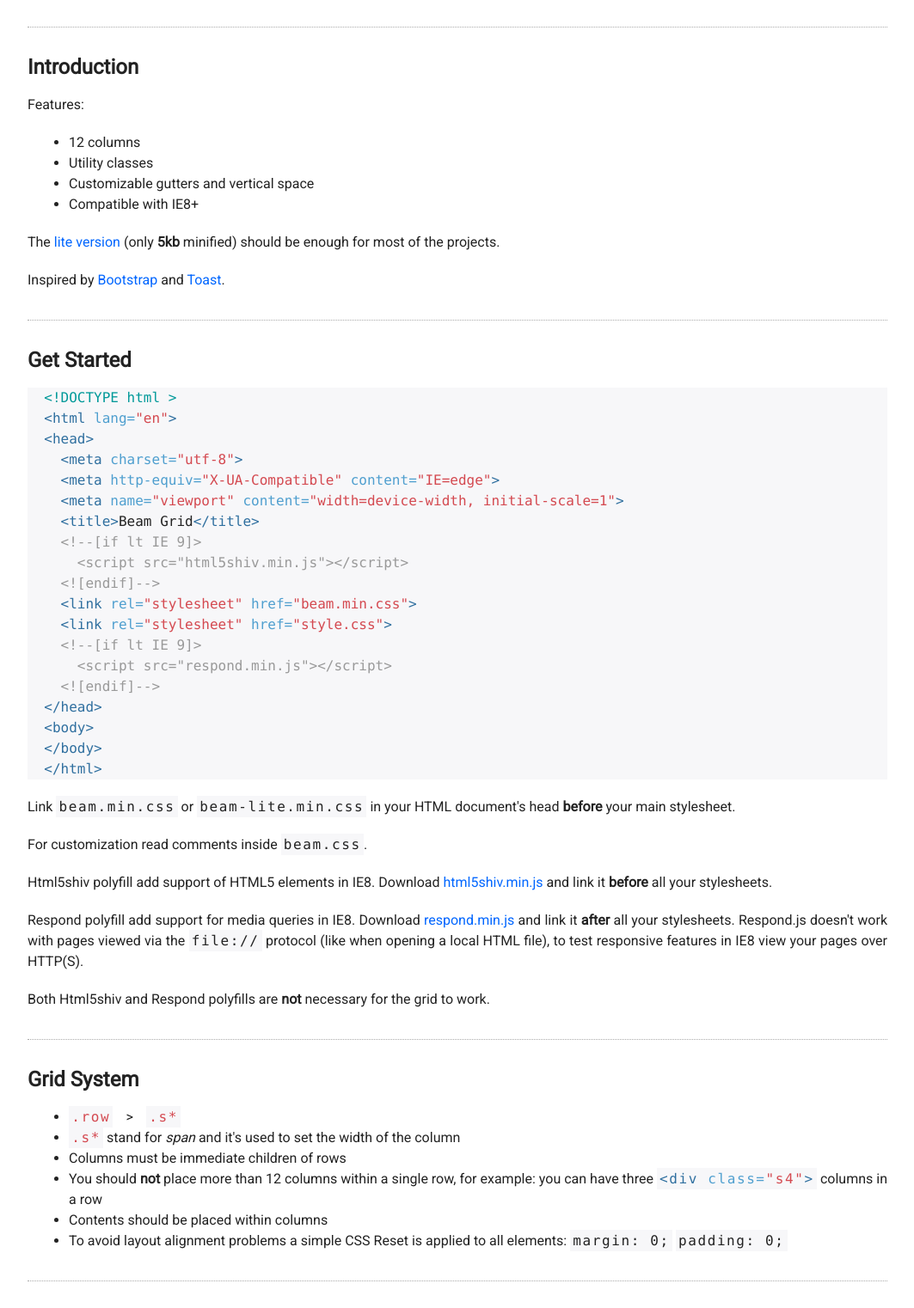
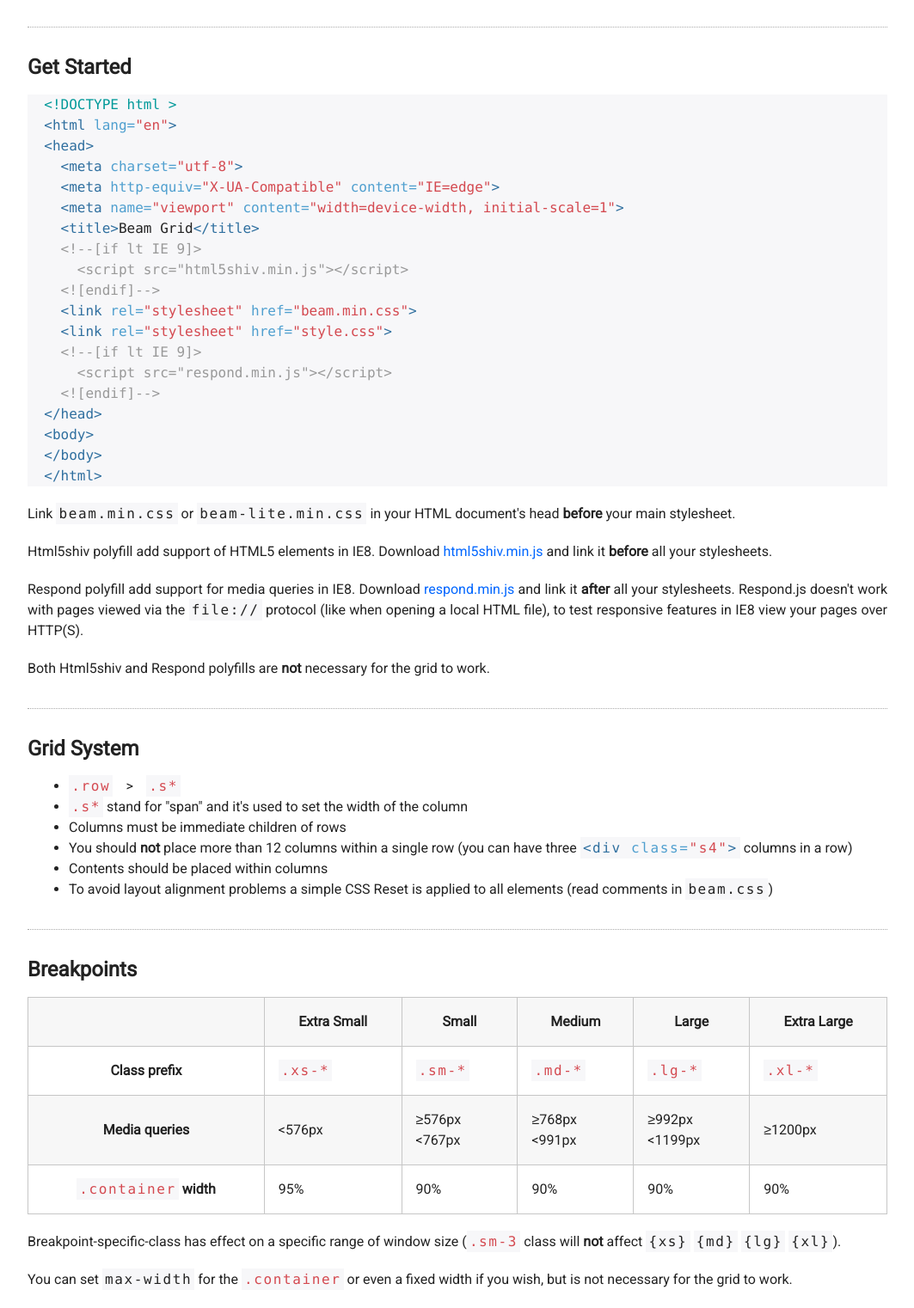
Before and after one commit to pldg/beam, a plain HTML site: page index.html in a window 1280 px wide. Shown: the part 251-1773 px from the top of the page at 86% size, without its empty margins (108-1171 px from the left). Drawn offline with Linux system fonts and the light colour scheme.

Commit message:
Remove intro section

```diff
--- a/index.html
+++ b/index.html
@@ -5,23 +5,17 @@
     <meta http-equiv="X-UA-Compatible" content="IE=edge"/>
     <meta name="viewport" content="width=device-width, initial-scale=1"/>
     <meta name="description" content="A lightweight IE8+ CSS grid framework based on inline-block."/>
-    <meta name="keywords" content="Beam, CSS, grid, framework, inline-block, ie8, lightweight, customizable, web developer, front-end, web, website, app, development, luca poldelmengo, poldelmengo"/>
+    <meta name="keywords" content="Beam, CSS, grid, framework, inline-block, ie8, lightweight, customizable, web developer, front-end, web, website, app, development, luca poldelmengo, poldelmengo, pldg"/>
     <meta name="author" content="Luca Poldelmengo"/>
-    <title>Beam Grid</title>
-    <!--[if lt IE 9]>
-      <script type="text/javascript" src="html5shiv.min.js"></script>
-    <![endif]-->
+    <title>Beam | CSS Grid Framework</title>
     <link rel="stylesheet" href="https://fonts.googleapis.com/css?family=Roboto"/>
     <link rel="stylesheet" type="text/css" href="beam.min.css"/>
     <link rel="stylesheet" type="text/css" href="style.css"/>
-    <!--[if lt IE 9]>
-      <script type="text/javascript" src="respond.min.js"></script>
-    <![endif]-->
   </head>
 
   <body>
     <!--[if lt IE 8]>
-      <p style="font-size: 18px; color: red; margin: 30px auto; text-align: center; width: 500px;">This website works with Internet Explorer 8 or higher. Please update your current browser or download the last version of either Google Chrome or Mozilla Firefox.</p>
+      <p style="font-size: 18px; color: red; margin: 30px auto; text-align: center; width: 500px;">This website works with Internet Explorer 8 or higher. We recommend to install the last version of either Google Chrome or Mozilla Firefox.</p>
     <![endif]-->
 
     <div class="container">
@@ -31,21 +25,6 @@
         <h2>A responsive CSS grid framework based on <a href="https://www.w3schools.com/css/css_inline-block.asp" target="_blank">inline-block</a></h2>
         <a class="btn" href="https://github.com/pldg/beam" target="_blank">View on Github</a>
       </header>
-
-      <hr />
-
-      <section id="introduction">
-        <h4>Introduction <a href="#introduction">§</a></h4>
-        <p>Features:</p>
-        <ul>
-          <li>12 columns</li>
-          <li>Utility classes</li>
-          <li>Customizable gutters and vertical space</li>
-          <li>Compatible with IE8+</li>
-        </ul>
-        <p>The <a href="https://github.com/pldg/beam/blob/master/beam-lite.css" target="_blank">lite version</a> (only <b>5kb</b> minified) should be enough for most of the projects.<p>
-        <p>Inspired by <a href="https://github.com/twbs/bootstrap" target="_blank">Bootstrap</a> and <a href="https://github.com/daneden/Toast" target="_blank">Toast</a>.</p>
-      </section><!-- END of SECTION #introduction -->
 
       <hr />
 
@@ -73,7 +52,6 @@
   <span class="code_tag">&lt;/html&gt;</span>  </code></pre>
   <!-- END of CODE -->
         <p>Link <a href="https://cdn.jsdelivr.net/gh/pldg/beam/beam.min.css" target="_blank"><code>beam.min.css</code></a> or <a href="https://cdn.jsdelivr.net/gh/pldg/beam/beam-lite.min.css" target="_blank"><code>beam-lite.min.css</code></a> in your HTML document's head <b>before</b> your main stylesheet.</p>
-        <p>For customization read comments inside <code>beam.css</code>.</p>
         <p>Html5shiv polyfill add support of HTML5 elements in IE8. Download <a href="https://github.com/aFarkas/html5shiv/tree/master/dist" target="_blank">html5shiv.min.js</a> and link it <b>before</b> all your stylesheets.</p>
         <p>Respond polyfill add support for media queries in IE8. Download <a href="https://github.com/scottjehl/Respond/tree/master/dest" target="_blank">respond.min.js</a> and link it <b>after</b> all your stylesheets. Respond.js doesn't work with pages viewed via the <code>file://</code> protocol (like when opening a local HTML file), to test responsive features in IE8 view your pages over HTTP(S).</p>
         <p>Both Html5shiv and Respond polyfills are <b>not</b> necessary for the grid to work.</p>
@@ -85,11 +63,11 @@
         <h4>Grid System <a href="#grid-system">§</a></h4>
         <ul>
           <li><code class="code_class-name">.row</code> > <code class="code_class-name">.s*</code></li>
-          <li><code class="code_class-name">.s*</code> stand for <i>span</i> and it's used to set the width of the column</li>
+          <li><code class="code_class-name">.s*</code> stand for "span" and it's used to set the width of the column</li>
           <li>Columns must be immediate children of rows</li>
-          <li>You should <b>not</b> place more than 12 columns within a single row, for example: you can have three <code><span class="code_tag">&lt;div</span> <span class="code_class">class=</span><span class="code_class-name">&quot;s4&quot;</span><span class="code_tag">&gt;</span></code> columns in a row</li>
+          <li>You should <b>not</b> place more than 12 columns within a single row (you can have three <code><span class="code_tag">&lt;div</span> <span class="code_class">class=</span><span class="code_class-name">&quot;s4&quot;</span><span class="code_tag">&gt;</span></code> columns in a row)</li>
           <li>Contents should be placed within columns</li>
-          <li>To avoid layout alignment problems a simple CSS Reset is applied to all elements: <code>margin: 0;</code> <code>padding: 0;</code></li>
+          <li>To avoid layout alignment problems a simple CSS Reset is applied to all elements (read comments in <code>beam.css</code>)
         </ul>
       </section>
 
@@ -137,7 +115,7 @@
               </tbody>
             </table>
           </div>
-          <p>Breakpoint-specific-class has effect on a specific range of window size, for example: <code class="code_class-name">.sm-3</code> class will <b>not</b> affect <code>{xs}</code> <code>{md}</code> <code>{lg}</code> <code>{xl}</code></p>
+          <p>Breakpoint-specific-class has effect on a specific range of window size (<code class="code_class-name">.sm-3</code> class will <b>not</b> affect <code>{xs}</code> <code>{md}</code> <code>{lg}</code> <code>{xl}</code>).</p>
           <p>You can set <code>max-width</code> for the <code class="code_class-name">.container</code> or even a fixed width if you wish, but is not necessary for the grid to work.</p>
       </section><!-- END of SECTION #breakpoints -->
 
@@ -157,14 +135,14 @@
           <li><code class="code_class-name">.last</code></li>
           <li><code class="code_class-name">.off-*</code></li>
         </ul>
-        <p>Utility classes are applied by default to all breakpoints. They can also be applied at specific breakpoints by adding them at the end separated by a hyphen. For example: <code class="code_class-name">.delete-lg-xl</code> will only affect <code>{lg}</code> and <code>{xl}</code> but not the other breakpoints.</p>
-        <p>You can only add one breakpoint per single <code class="code_class-name">.off-*</code> class. For example: <code class="code_class-name">.off-2-sm</code>, <code class="code_class-name">.off-2-md</code>, and so on.</p>
-        <p>If you download <code>beam-lite.css</code> only <code class="code_class-name">.delete</code> has the option for adding breakpoints. The other utility classes are still there but you can only apply them to all breakpoints.</p>
+        <p>Utility classes are applied by default to all breakpoints. They can also be applied at specific breakpoints by adding them at the end separated by a hyphen (<code class="code_class-name">.delete-lg-xl</code> will only affect <code>{lg}</code> and <code>{xl}</code> but not the other breakpoints).</p>
+        <p>You can only add one breakpoint per single <code class="code_class-name">.off-*</code> class (<code class="code_class-name">.off-2-sm</code>, <code class="code_class-name">.off-2-md</code>, and so on).</p>
+        <p>If you use <code>beam-lite.css</code> only <code class="code_class-name">.delete</code> has the option for adding breakpoints. The other utility classes are still there but you can only apply them to all breakpoints.</p>
       </section>
 
       <hr />
 
-      <p><strong>Resize the browser to see how breakpoints affect the layout in the examples below</strong></p>
+      <p><strong>Resize the browser to see how breakpoints affect the layout in the examples below.</strong></p>
 
       <hr />
 
```
